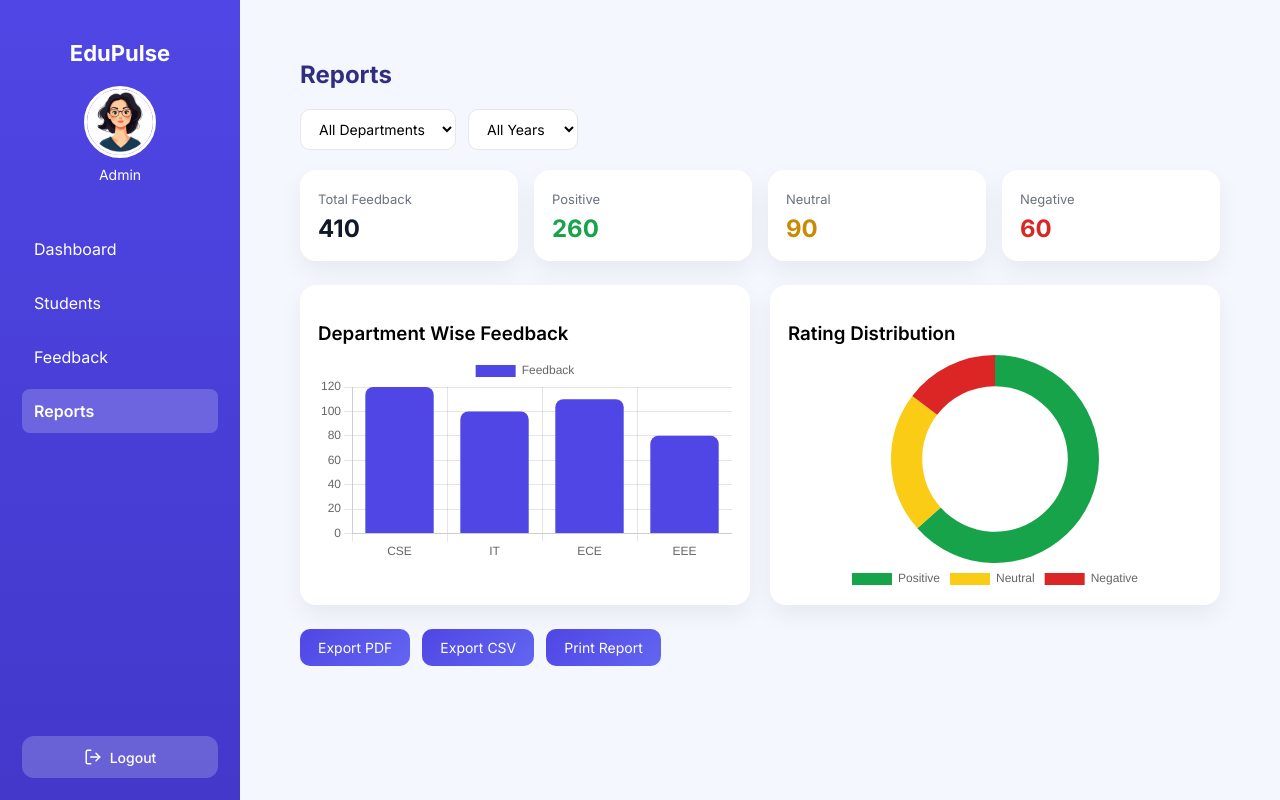
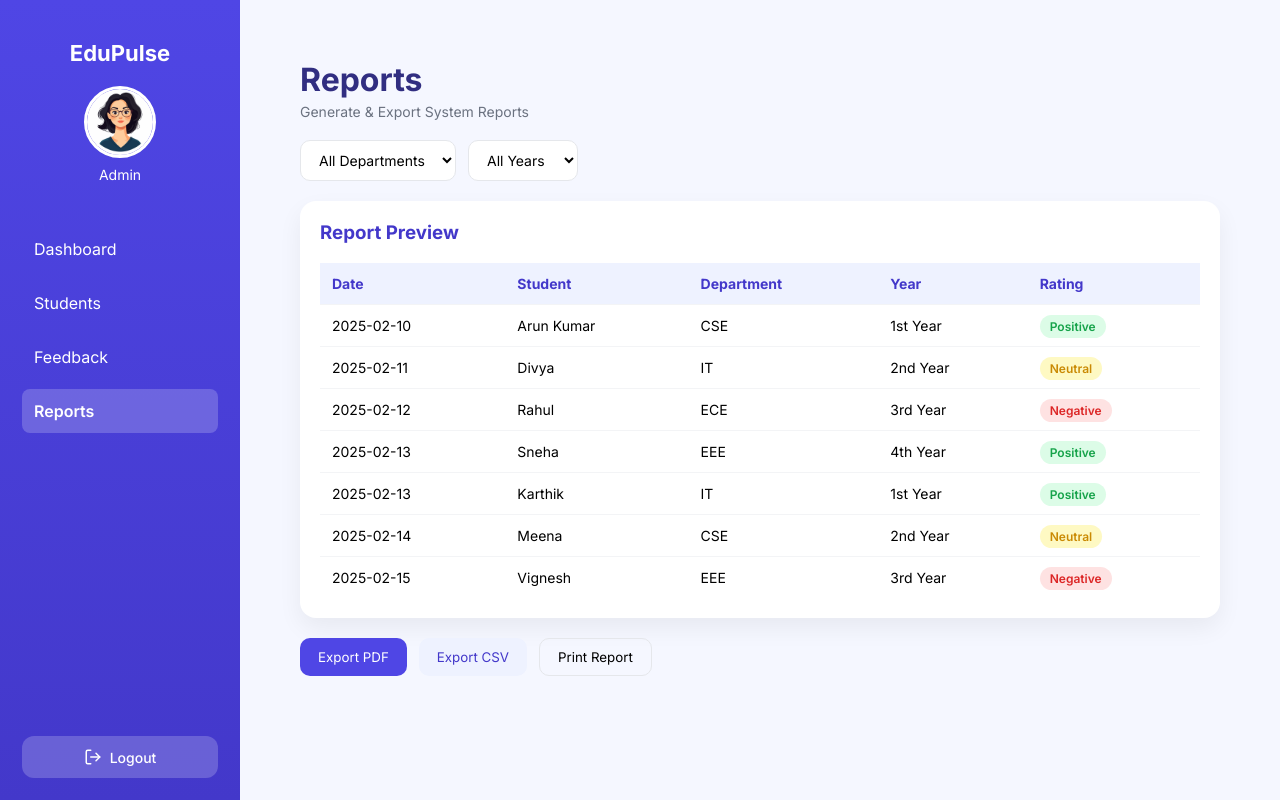
Before and after one commit to Varsha-2395/EduPulse, a React (Vite) app in the folder frontend/: page /reports in a window 1280 px wide. Built offline with nearby package versions, Linux system fonts and the light colour scheme.

Commit message:
Edited Reports page

```diff
--- a/frontend/src/pages/Reports.jsx
+++ b/frontend/src/pages/Reports.jsx
@@ -1,93 +1,46 @@
-import React, { useState } from "react";
+import React, { useState, useMemo } from "react";
 import AdminLayout from "../components/AdminLayout";
-import { Bar, Doughnut } from "react-chartjs-2";
-import {
-  Chart as ChartJS,
-  CategoryScale,
-  LinearScale,
-  BarElement,
-  ArcElement,
-  Tooltip,
-  Legend,
-} from "chart.js";
 import "../styles/reports.css";
 
-ChartJS.register(
-  CategoryScale,
-  LinearScale,
-  BarElement,
-  ArcElement,
-  Tooltip,
-  Legend
-);
+const Reports = () => {
+  const reportsData = [
+    { id: 1, student: "Arun Kumar", department: "CSE", year: "1st Year", rating: "Positive", date: "2025-02-10" },
+    { id: 2, student: "Divya", department: "IT", year: "2nd Year", rating: "Neutral", date: "2025-02-11" },
+    { id: 3, student: "Rahul", department: "ECE", year: "3rd Year", rating: "Negative", date: "2025-02-12" },
+    { id: 4, student: "Sneha", department: "EEE", year: "4th Year", rating: "Positive", date: "2025-02-13" },
+    { id: 5, student: "Karthik", department: "IT", year: "1st Year", rating: "Positive", date: "2025-02-13" },
+    { id: 6, student: "Meena", department: "CSE", year: "2nd Year", rating: "Neutral", date: "2025-02-14" },
+    { id: 7, student: "Vignesh", department: "EEE", year: "3rd Year", rating: "Negative", date: "2025-02-15" },
+  ];
 
-const Reports = () => {
-  const [department, setDepartment] = useState("All");
-  const [year, setYear] = useState("All");
+  const [departmentFilter, setDepartmentFilter] = useState("All");
+  const [yearFilter, setYearFilter] = useState("All");
 
-  /* Dummy aggregated data 😌 */
-  const feedbackStats = {
-    total: 410,
-    positive: 260,
-    neutral: 90,
-    negative: 60,
-  };
+  const filteredReports = useMemo(() => {
+    return reportsData.filter((item) => {
+      const matchesDepartment =
+        departmentFilter === "All" || item.department === departmentFilter;
 
-  const departmentChartData = {
-    labels: ["CSE", "IT", "ECE", "EEE"],
-    datasets: [
-      {
-        label: "Feedback",
-        data: [120, 100, 110, 80],
-        backgroundColor: "#4f46e5",
-        borderRadius: 8,
-      },
-    ],
-  };
+      const matchesYear =
+        yearFilter === "All" || item.year === yearFilter;
 
-  const ratingChartData = {
-    labels: ["Positive", "Neutral", "Negative"],
-    datasets: [
-      {
-        data: [260, 90, 60],
-        backgroundColor: ["#16a34a", "#facc15", "#dc2626"],
-        borderWidth: 0,
-      },
-    ],
-  };
-
-  /* Export handlers 😎🔥 */
-  const handleExportPDF = () => {
-    window.print(); // simple & effective 😌
-  };
-
-  const handleExportCSV = () => {
-    const csvContent = `
-Category,Count
-Positive,${feedbackStats.positive}
-Neutral,${feedbackStats.neutral}
-Negative,${feedbackStats.negative}
-`;
-
-    const blob = new Blob([csvContent], { type: "text/csv" });
-    const url = URL.createObjectURL(blob);
-
-    const a = document.createElement("a");
-    a.href = url;
-    a.download = "report.csv";
-    a.click();
-  };
+      return matchesDepartment && matchesYear;
+    });
+  }, [departmentFilter, yearFilter]);
 
   return (
     <AdminLayout>
       <div className="reports-container">
-        <h1 className="page-title">Reports</h1>
+        <div className="reports-header">
+          <h1>Reports</h1>
+          <p>Generate & Export System Reports</p>
+        </div>
 
         {/* Filters */}
         <div className="reports-filters">
           <select
-            value={department}
-            onChange={(e) => setDepartment(e.target.value)}
+            value={departmentFilter}
+            onChange={(e) => setDepartmentFilter(e.target.value)}
           >
             <option value="All">All Departments</option>
             <option value="CSE">CSE</option>
@@ -97,8 +50,8 @@ Negative,${feedbackStats.negative}
           </select>
 
           <select
-            value={year}
-            onChange={(e) => setYear(e.target.value)}
+            value={yearFilter}
+            onChange={(e) => setYearFilter(e.target.value)}
           >
             <option value="All">All Years</option>
             <option value="1st Year">1st Year</option>
@@ -108,64 +61,52 @@ Negative,${feedbackStats.negative}
           </select>
         </div>
 
-        {/* Insight Cards */}
-        <div className="reports-cards">
-          <div className="report-card">
-            <span>Total Feedback</span>
-            <h2>{feedbackStats.total}</h2>
-          </div>
+        {/* Report Preview */}
+        <div className="report-preview">
+          <h3>Report Preview</h3>
 
-          <div className="report-card positive">
-            <span>Positive</span>
-            <h2>{feedbackStats.positive}</h2>
-          </div>
+          <table>
+            <thead>
+              <tr>
+                <th>Date</th>
+                <th>Student</th>
+                <th>Department</th>
+                <th>Year</th>
+                <th>Rating</th>
+              </tr>
+            </thead>
 
-          <div className="report-card neutral">
-            <span>Neutral</span>
-            <h2>{feedbackStats.neutral}</h2>
-          </div>
-
-          <div className="report-card negative">
-            <span>Negative</span>
-            <h2>{feedbackStats.negative}</h2>
-          </div>
+            <tbody>
+              {filteredReports.length > 0 ? (
+                filteredReports.map((item) => (
+                  <tr key={item.id}>
+                    <td>{item.date}</td>
+                    <td>{item.student}</td>
+                    <td>{item.department}</td>
+                    <td>{item.year}</td>
+                    <td>
+                      <span className={`rating ${item.rating.toLowerCase()}`}>
+                        {item.rating}
+                      </span>
+                    </td>
+                  </tr>
+                ))
+              ) : (
+                <tr>
+                  <td colSpan="5" className="no-data">
+                    No data found
+                  </td>
+                </tr>
+              )}
+            </tbody>
+          </table>
         </div>
 
-        {/* Charts */}
-        <div className="reports-charts">
-          <div className="chart-box">
-            <h3>Department Wise Feedback</h3>
-            <Bar
-              data={departmentChartData}
-              options={{ responsive: true }}
-            />
-          </div>
-
-          <div className="chart-box">
-            <h3>Rating Distribution</h3>
-            <Doughnut
-              data={ratingChartData}
-              options={{
-                cutout: "70%",
-                plugins: { legend: { position: "bottom" } },
-              }}
-            />
-          </div>
-        </div>
-
-        {/* Export Buttons 🔥 */}
+        {/* Export Buttons */}
         <div className="reports-actions">
-          <button onClick={handleExportPDF}>
-            Export PDF
-          </button>
-
-          <button onClick={handleExportCSV}>
-            Export CSV
-          </button>
-
-          <button onClick={() => window.print()}>
-            Print Report
-          </button>
+          <button className="primary-btn">Export PDF</button>
+          <button className="secondary-btn">Export CSV</button>
+          <button className="ghost-btn">Print Report</button>
         </div>
       </div>
     </AdminLayout>
--- a/frontend/src/styles/reports.css
+++ b/frontend/src/styles/reports.css
@@ -1,5 +1,16 @@
 .reports-container {
   padding: 30px;
+}
+
+.reports-header h1 {
+  margin: 0;
+  color: #312e81;
+}
+
+.reports-header p {
+  margin-top: 4px;
+  color: #6b7280;
+  font-size: 14px;
 }
 
 /* Filters */
@@ -7,6 +18,7 @@
   display: flex;
   gap: 12px;
   margin: 20px 0;
+  flex-wrap: wrap;
 }
 
 .reports-filters select {
@@ -17,68 +29,103 @@
   font-size: 14px;
 }
 
-/* Cards */
-.reports-cards {
-  display: grid;
-  grid-template-columns: repeat(auto-fit, minmax(180px, 1fr));
-  gap: 16px;
-  margin-bottom: 24px;
-}
-
-.report-card {
+/* Preview */
+.report-preview {
   background: white;
-  padding: 18px;
   border-radius: 16px;
+  padding: 20px;
   box-shadow: 0 10px 25px rgba(0, 0, 0, 0.06);
 }
 
-.report-card span {
-  font-size: 13px;
-  color: #6b7280;
+.report-preview h3 {
+  margin-top: 0;
+  color: #4338ca;
 }
 
-.report-card h2 {
-  margin: 6px 0 0;
-  color: #111827;
+table {
+  width: 100%;
+  border-collapse: collapse;
 }
 
-.report-card.positive h2 { color: #16a34a; }
-.report-card.neutral h2 { color: #ca8a04; }
-.report-card.negative h2 { color: #dc2626; }
-
-/* Charts */
-.reports-charts {
-  display: grid;
-  grid-template-columns: repeat(auto-fit, minmax(320px, 1fr));
-  gap: 20px;
+thead {
+  background: #eef2ff;
 }
 
-.chart-box {
-  background: white;
-  padding: 18px;
-  border-radius: 16px;
-  box-shadow: 0 10px 25px rgba(0, 0, 0, 0.06);
+th {
+  padding: 12px;
+  text-align: left;
+  font-size: 14px;
+  color: #4338ca;
 }
 
-/* Actions 🔥 */
+td {
+  padding: 12px;
+  border-top: 1px solid #f3f4f6;
+  font-size: 14px;
+}
+
+tr:hover {
+  background: #f9fafb;
+}
+
+/* Ratings */
+.rating {
+  padding: 4px 10px;
+  border-radius: 999px;
+  font-size: 12px;
+  font-weight: 600;
+}
+
+.rating.positive {
+  background: #dcfce7;
+  color: #16a34a;
+}
+
+.rating.neutral {
+  background: #fef9c3;
+  color: #ca8a04;
+}
+
+.rating.negative {
+  background: #fee2e2;
+  color: #dc2626;
+}
+
+/* Buttons */
 .reports-actions {
-  margin-top: 24px;
+  margin-top: 20px;
   display: flex;
   gap: 12px;
   flex-wrap: wrap;
 }
 
-.reports-actions button {
+.primary-btn {
+  background: #4f46e5;
+  color: white;
   border: none;
   padding: 10px 18px;
   border-radius: 10px;
-  background: linear-gradient(135deg, #4f46e5, #6366f1);
-  color: white;
-  font-size: 14px;
   cursor: pointer;
-  transition: 0.2s;
 }
 
-.reports-actions button:hover {
-  transform: translateY(-1px);
+.secondary-btn {
+  background: #eef2ff;
+  color: #4338ca;
+  border: none;
+  padding: 10px 18px;
+  border-radius: 10px;
+  cursor: pointer;
 }
+
+.ghost-btn {
+  background: transparent;
+  border: 1px solid #e5e7eb;
+  padding: 10px 18px;
+  border-radius: 10px;
+  cursor: pointer;
+}
+
+.no-data {
+  text-align: center;
+  color: gray;
+}
```
